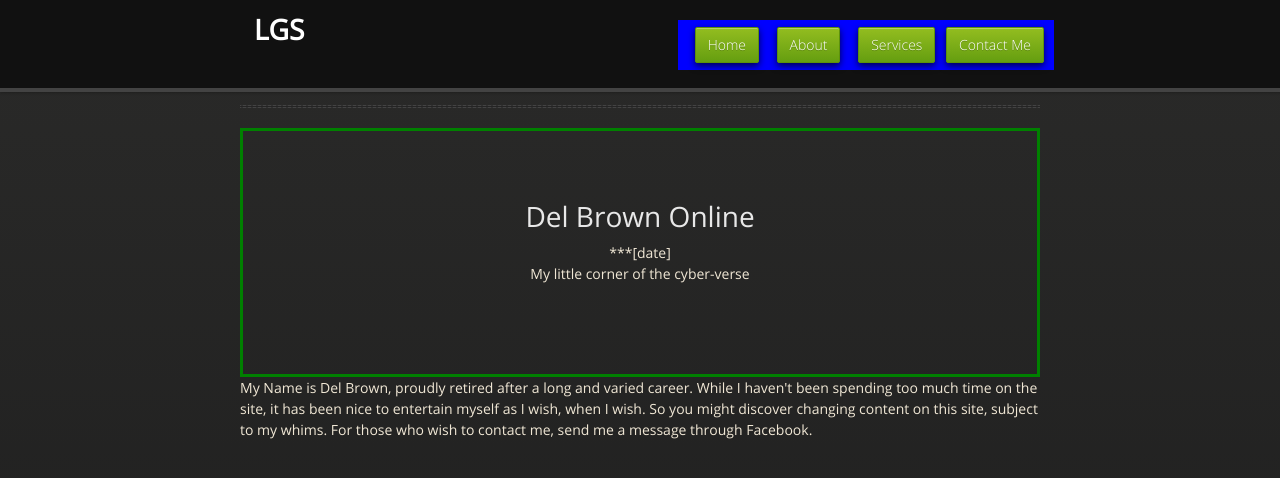
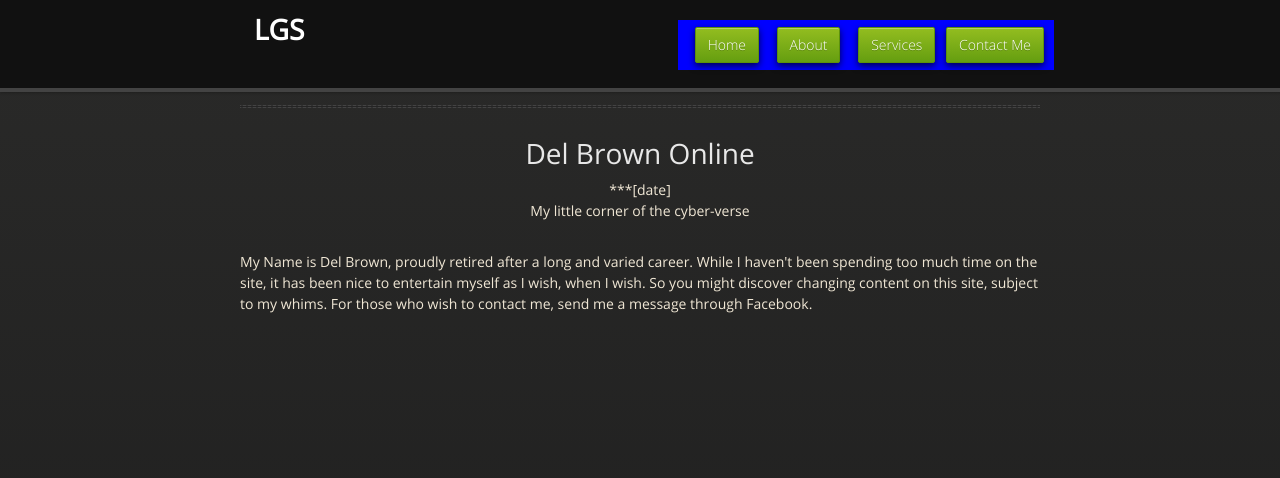
Before and after one commit to delonline/delonline.github.io, a Jekyll site: the page built from index.html, in a window 1280 px wide. Shown: the top 478 px of the page. Built offline with Jekyll 4.4.1, drawn with Linux system fonts in a browser that asks for light colours.

Commit message:
Update css.css

```diff
--- a/stylesheets/css.css
+++ b/stylesheets/css.css
@@ -66,7 +66,7 @@ body {font:400 16px 'Montserrat', sans-serf;}
 }
 
 .center {
-    padding: 70px 0;
-    border: 3px solid green;
+    padding: 10px 0;
+    border: 3px;
     text-align: center;
 }
```
